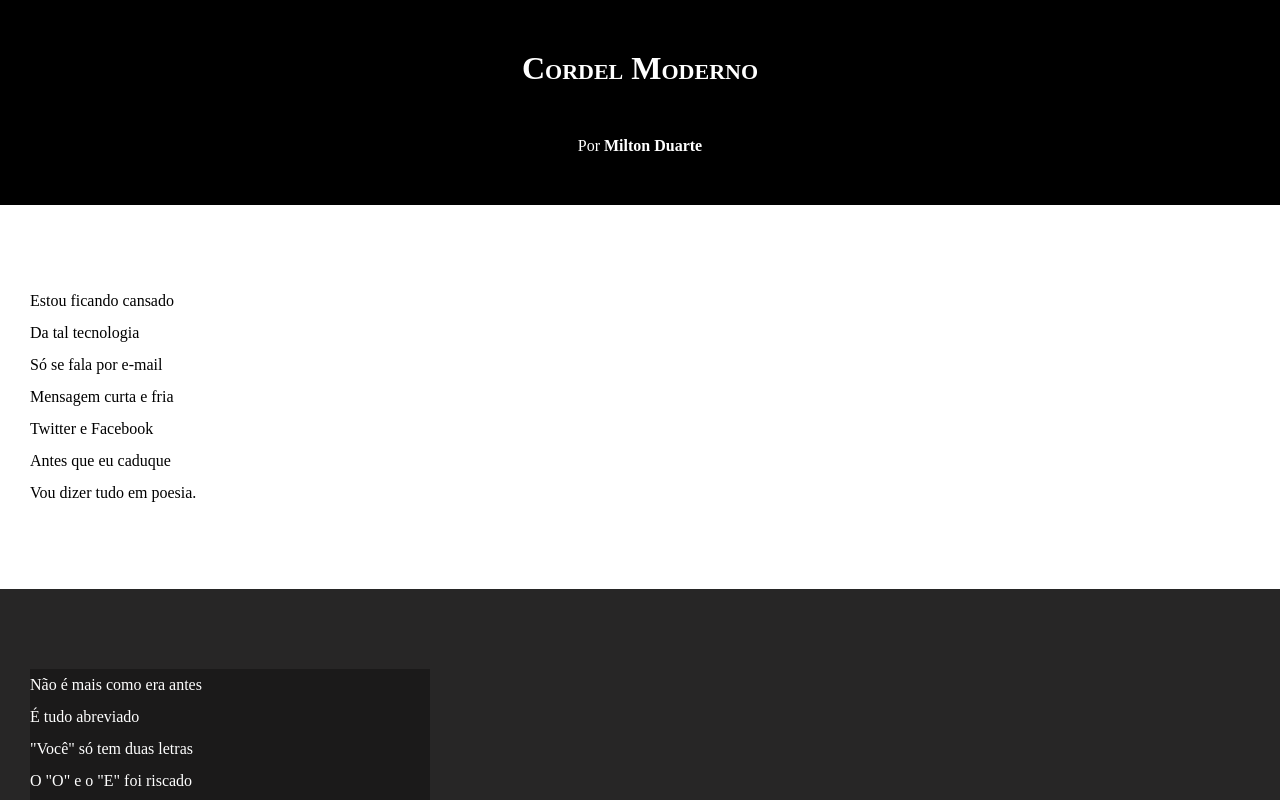
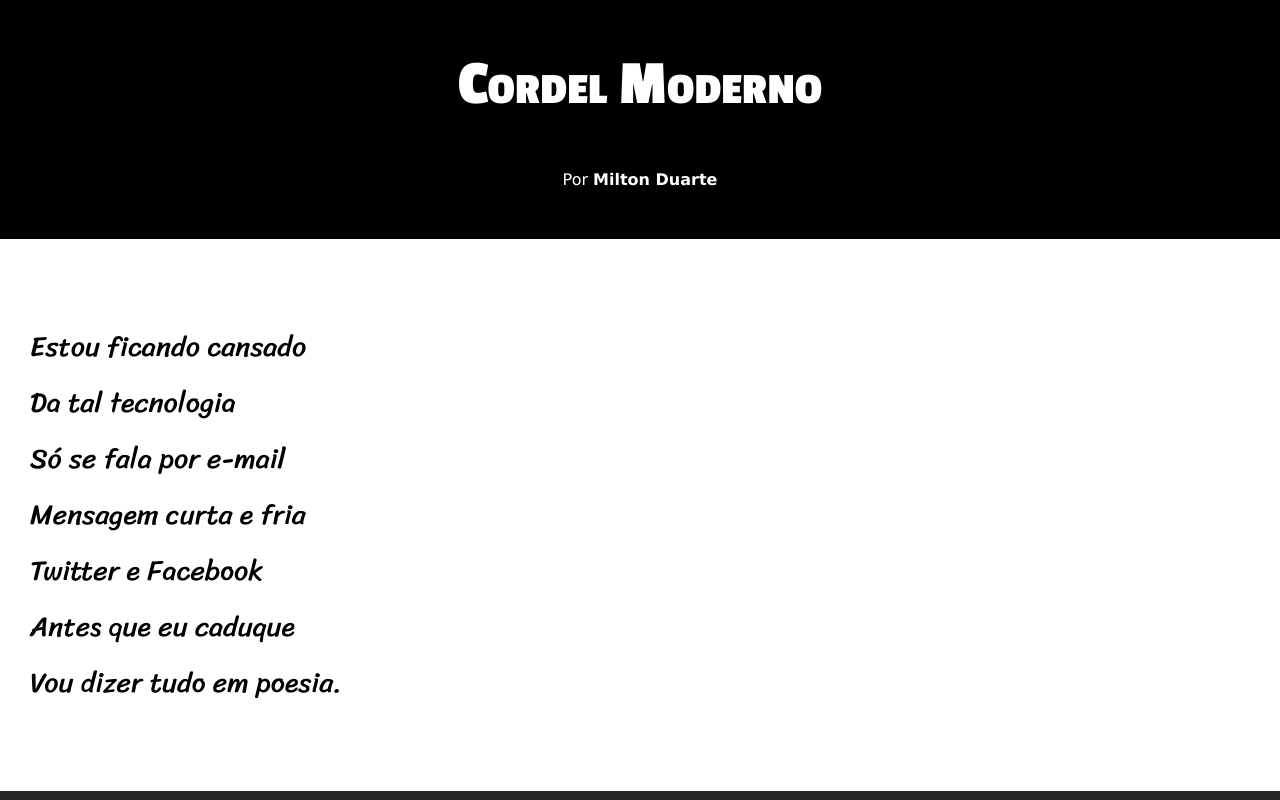
Before and after one commit to MatheusMichi/html-css, a plain HTML site: page desafios/desafio 4/index.html in a window 1280 px wide. Shown: the top 800 px of the page. Drawn offline with Linux system fonts and the light colour scheme.

Commit message:
atualizando as fontes do estilo

```diff
--- a/desafios/desafio 4/estilo/style.css
+++ b/desafios/desafio 4/estilo/style.css
@@ -1,13 +1,26 @@
 @charset "UTF-8";
+
+@import url('https://fonts.googleapis.com/css2?family=Passion+One:wght@400;700;900&display=swap');
+
+@import url('https://fonts.googleapis.com/css2?family=Sriracha&display=swap');
+
+:root {
+    --fonte1: Verdana, Geneva, Tahoma, sans-serif;
+    --fonte2: "Passion One", sans-serif;
+    --fonte3: "Sriracha", cursive;
+}
 
 * {
     padding: 0px;
     margin: 0px;
+    font-family: Verdana, Geneva, Tahoma, sans-serif;
+    font-size: 1em;
 }
 
 html body {
     background-color: darkgray;
     min-height: 100vh;
+    font-family: var(--fonte1);
 }
 
 header {
@@ -16,9 +29,11 @@ header {
     text-align: center;
 }
 
-header > h1{
+header > h1 {
+    font-family:var(--fonte2);
     padding-top: 50px;
     font-variant: small-caps;
+    font-size: 8vh;
 }
 
 header > p {
@@ -40,6 +55,11 @@ section {
     padding-bottom: 10vh;
     line-height: 2em;
     padding-left: 30px;
+    font-size: 3.5vh;
+}
+
+section > p {
+    font-family: var(--fonte3);
 }
 
 section.normal {
```
